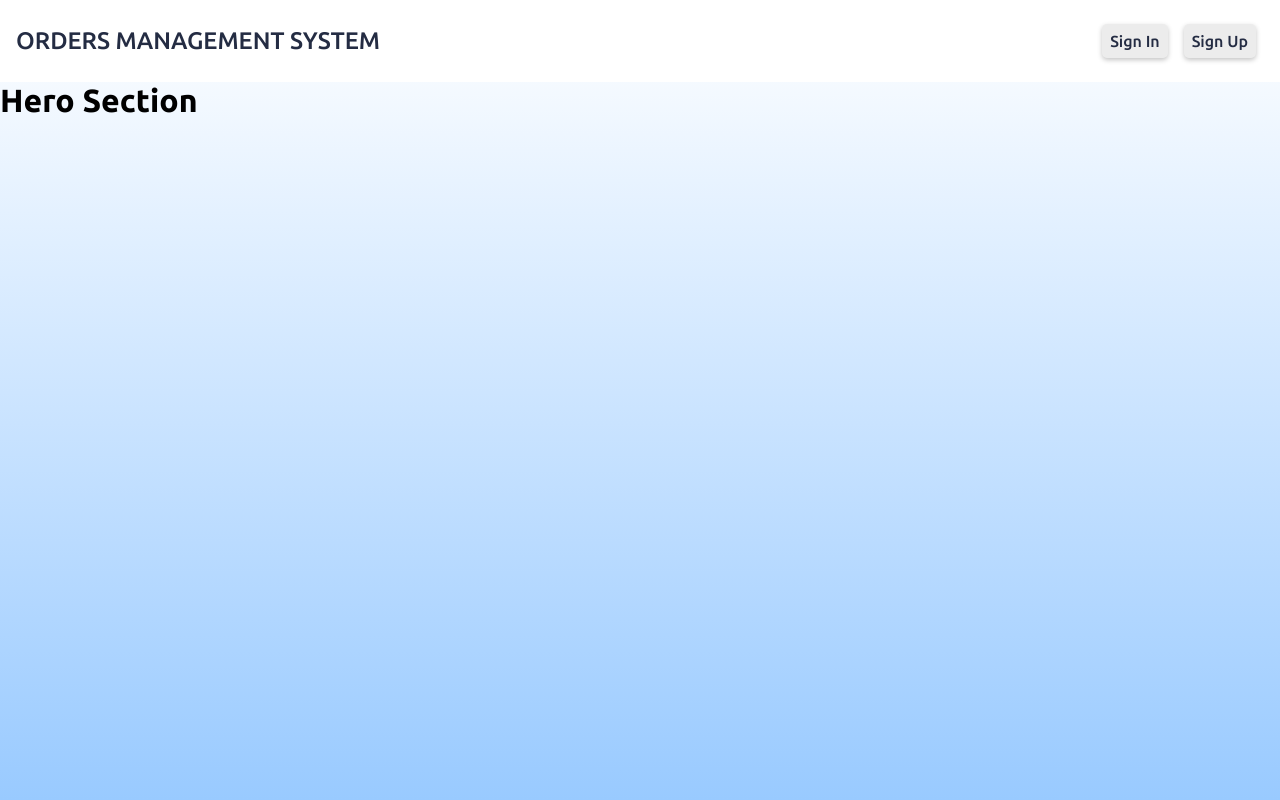
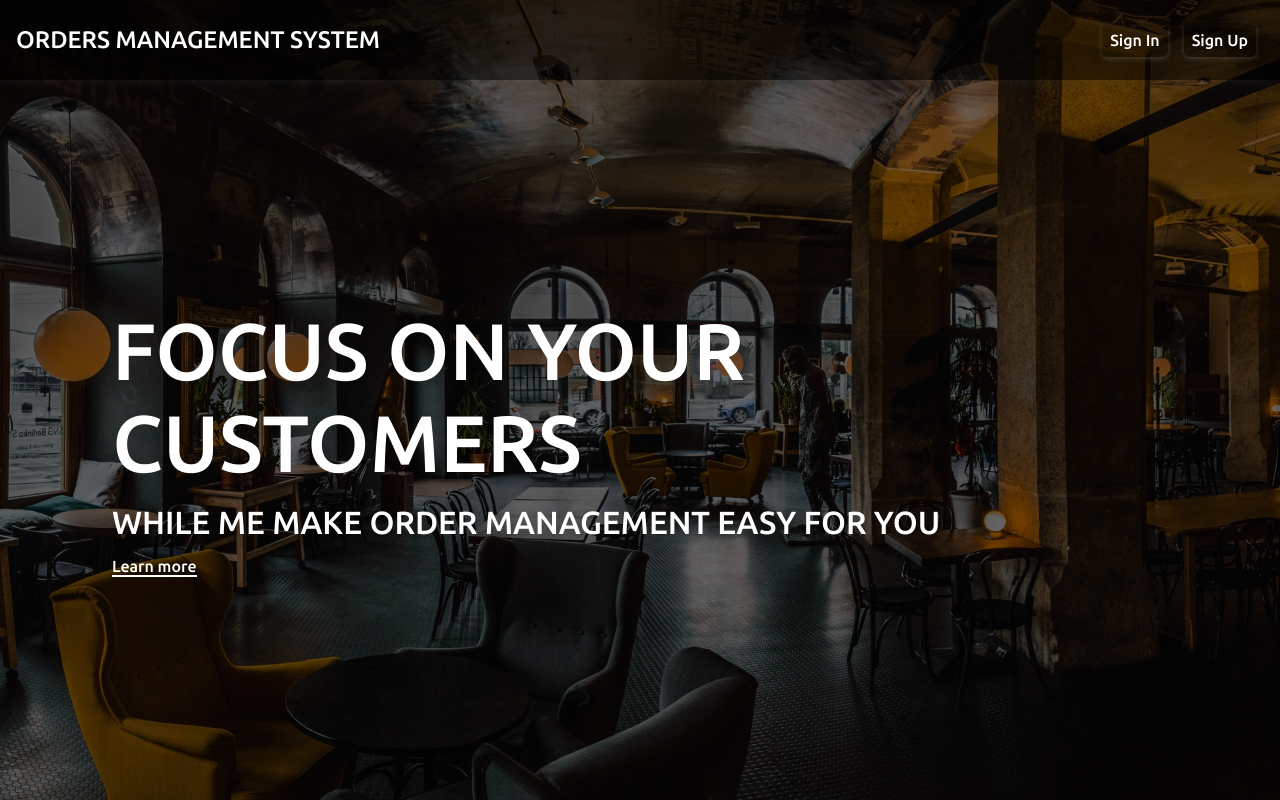
Before and after one commit to codingkapur/visualize-my-orders-frontend, a React (Create React App) app: page / in a window 1280 px wide. Built offline with nearby package versions, Linux system fonts and the light colour scheme.

Commit message:
implement hero Ssection

```diff
--- a/src/App.js
+++ b/src/App.js
@@ -10,9 +10,16 @@ function App() {
   //State Values
   const [userSignedIn, setUserSignedIn] = useState(false);
 
+  const onSignInClick = () => {
+    setUserSignedIn(true);
+  };
+  const onSignOutClick = () => {
+    setUserSignedIn(false);
+  };
+
   return (
     <div className="app__container">
-      <Header userSignedIn={userSignedIn}/>
+      <Header userSignedIn={userSignedIn} onSignInClick ={onSignInClick} onSignOutClick={onSignOutClick}/>
       {userSignedIn ? <OMS /> : <HeroSection />}
     </div>
   );
--- a/src/components/Header.css
+++ b/src/components/Header.css
@@ -1,15 +1,15 @@
 .header__container {
-    color: rgb(36, 44, 67);
+  height: 10vh;
+  color: rgb(255, 255, 255);
   display: grid;
   gap: 1rem;
   grid-template-columns: 1fr 1fr 1fr;
+  align-items: center;
   padding: 1rem;
-    /* border: 1px solid #fff; */
-    background-color: rgb(255, 255, 255);
-    align-items: center;
+  background-color: rgba(0, 0, 0, 0.775);
+  box-shadow: 0 1px 10px rgba(158, 158, 158, 0.255);
 }
 .logo {
-    /* border: 1px solid #fff; */
   font-size: 1.5rem;
   align-self: center;
   text-transform: uppercase;
@@ -21,22 +21,21 @@
 .header__buttons--container {
   display: flex;
   justify-content: space-between;
-    /* border: 1px solid #fff; */
   place-content: flex-end;
+  font-size: 1rem;
+
 }
 .btn {
-    margin: 0.5rem;
-    /* border: 1px solid #fff; */
+  margin: 0 0.5rem;
   padding: 0.5rem;
   border-radius: 5px;
-    font-size: 1rem;
   background-color: rgba(0, 0, 0, 0.076);
-    box-shadow: 0 2px 5px rgba(0, 0, 0, 0.234);
+  box-shadow: 0 2px 5px rgba(174, 174, 174, 0.234);
   cursor: pointer;
 }
 .btn:hover {
-    box-shadow: 0 2px 5px rgba(0, 0, 0, 0.604);
+  box-shadow: 0 2px 5px rgba(174, 174, 174, 0.604);
 }
 .btn:active {
-    box-shadow: 0 2px 2px rgba(0, 0, 0, 0.604);
+  box-shadow: 0 2px 2px rgba(174, 174, 174, 0.604);
 }
--- a/src/components/Header.js
+++ b/src/components/Header.js
@@ -1,8 +1,8 @@
 import React from "react";
 
-import './Header.css'
+import "./Header.css";
 
-const Header = ({ userSignedIn }) => {
+const Header = ({ userSignedIn, onSignInClick, onSignOutClick }) => {
   return (
     <header className="header__container">
       <p className="logo">Orders Management System</p>
@@ -11,10 +11,14 @@ const Header = ({ userSignedIn }) => {
       </div>
       <div className="header__buttons--container">
         {userSignedIn ? (
-          <p className="header__btn sign-out__btn btn">Sign Out</p>
+          <p className="header__btn sign-out__btn btn" onClick={onSignOutClick}>
+            Sign Out
+          </p>
         ) : (
           <React.Fragment>
-            <p className="header__btn sign-in__btn btn">Sign In</p>
+            <p className="header__btn sign-in__btn btn" onClick={onSignInClick}>
+              Sign In
+            </p>
             <p className="header__btn sign-up__btn btn">Sign Up</p>
           </React.Fragment>
         )}
--- /dev/null
+++ b/src/components/HeroSection.css
@@ -0,0 +1,35 @@
+.hero-section__container {
+    height: 90vh;
+}
+.overlay {
+    height: 100%;
+    background-color: rgba(0, 0, 0, 0.556);
+
+}
+.hero__text--container {
+    /* border: 1px solid #fff; */
+    width: 90%;
+    /* max-width: 750px; */
+    height: 100%;
+    display: flex;
+    flex-direction: column;
+    justify-content: center;
+    padding-left:7rem;
+    color: #fff;
+    align-items: flex-start;
+}
+.hero__text--title {
+    text-transform: uppercase;
+    font-size: 5rem;
+    margin-bottom: 1rem;
+}
+
+.hero__text--subtitle {
+    text-transform: uppercase;
+    font-size: 2rem;
+    margin-bottom: 1rem;
+}
+.hero__text--link {
+    border-bottom: 2px solid #fff;
+    cursor: pointer;
+}
--- a/src/components/HeroSection.js
+++ b/src/components/HeroSection.js
@@ -1,6 +1,17 @@
+import './HeroSection.css';
+
 const HeroSection = () => {
     return (
-        <h1>Hero Section</h1>
+        <main className="hero-section__container">
+            <div className="overlay">
+            <div className="hero__text--container">
+                <p className="hero__text--title">Focus on your customers</p>
+                <p className="hero__text--subtitle">While me make order management easy for you</p>
+                <p className="hero__text--link">Learn more</p>
+            </div>
+            </div>
+
+        </main>
     )
 }
 
--- a/src/index.css
+++ b/src/index.css
@@ -19,4 +19,7 @@ body {
     rgb(255, 255, 255) 0%,
     rgb(153, 202, 255) 100%
   );
+  background-image: url("./static/hero-section-bg.jpg");
+  background-size: cover;
+  background-position: center;
 }
```
Also changed, not shown: src/static/hero-section-bg.jpg (added), 1 other file (tests, documents, lock files or other folders). Lines whose indentation alone changed are shown as unchanged.
